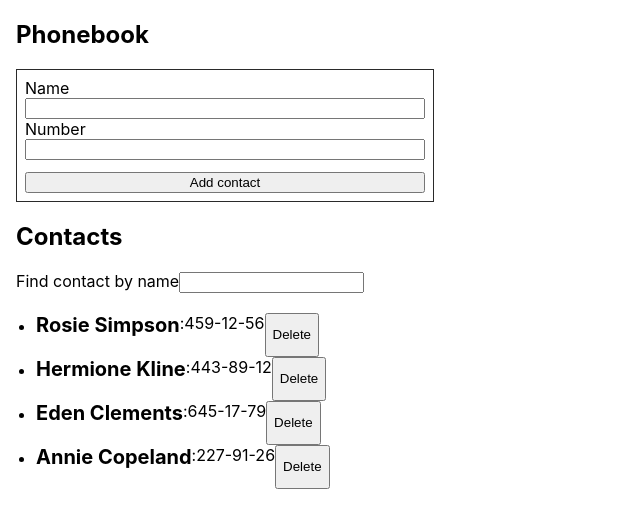
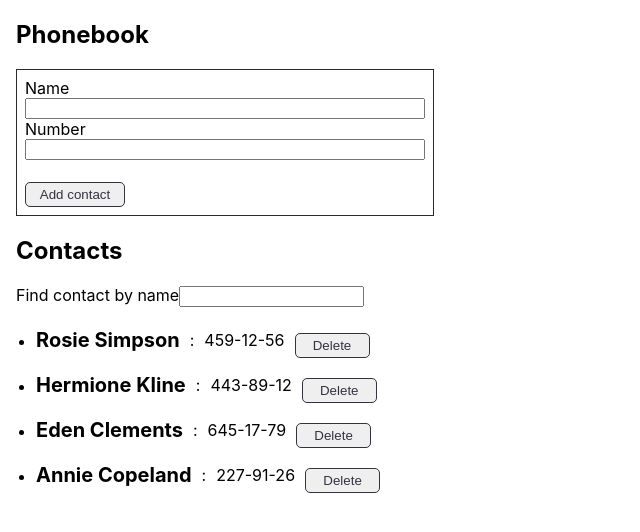
Before and after one commit to ElinaDubrovska/goit-react-hw-02-phonebook, a React (Create React App) app: page / in a window 1280 px wide. Shown: the top 532 px of the page, without its empty margins (0-640 px from the left). Built offline with nearby package versions, Linux system fonts and the light colour scheme.

Commit message:
add button-style

```diff
--- a/src/components/ContactCard/ContactCard.jsx
+++ b/src/components/ContactCard/ContactCard.jsx
@@ -1,5 +1,5 @@
 import { Component } from 'react';
-import { Container, Name, Number } from './ContactCard.styled';
+import { Button, Container, Name, Number } from './ContactCard.styled';
 // import { HiTrash} from 'react-icons/hi';
 // import PropTypes from 'prop-types';
 
@@ -15,10 +15,10 @@ export class ContactCard extends Component {
     return (
       <Container>
       <Name>
-        {name}</Name> : <Number>{number}</Number>
-      <button aria-label="Delete" onClick={() => onDelete(id)}>
+        {name}</Name>:<Number>{number}</Number>
+      <Button aria-label="Delete" onClick={() => onDelete(id)}>
              Delete
-            </button>
+            </Button>
       </Container>
     );
   }
--- a/src/components/ContactCard/ContactCard.styled.js
+++ b/src/components/ContactCard/ContactCard.styled.js
@@ -1,21 +1,33 @@
 import styled from 'styled-components';
 
 export const Container = styled.section`
-  position: relative;
+position: relative;
+display: flex;
+gap: 10px;
+align-items: center;
 
-  display: flex;
 
-  height: 100%;
-  border-radius: 4px;
-  overflow: hidden;
+
 `;
 
 export const Name = styled.h2`
   margin-top: 0;
-  margin-bottom: 20px;
+  margin-bottom: 0px;
   font-size: 20px;
 `;
 
 export const Number = styled.span`
 font-size:16px;
 `;
+
+export const Button = styled.button`
+  margin-top: 10px;
+  width: 75px;
+  height: 25px;
+  color: #333340;
+  border: 1px solid #333340;
+  border-radius: 5px;
+  cursor: pointer;
+  &:hover {
+    background-color: #6495ED };
+`
--- a/src/components/ContactForm/ContactForm.jsx
+++ b/src/components/ContactForm/ContactForm.jsx
@@ -1,7 +1,7 @@
 import { Formik, Field } from 'formik';
 // import * as Yup from 'yup';
 import { nanoid } from 'nanoid';
-import { ErrorMessage, Form, FormField } from './ContactForm.styled';
+import { Btn, ErrorMessage, Form, FormField } from './ContactForm.styled';
 
 // const ContactSchema = Yup.object().shape({
 //   name: Yup.string().required('Required field!'),
@@ -35,7 +35,7 @@ export const ContactForm = ({ onSave }) => {
           <ErrorMessage name="name" component="div" />
           </FormField>
 
-          <button type="submit">Add contact</button>
+          <Btn type="submit">Add contact</Btn>
         </Form>
       </Formik>
     );
--- a/src/components/ContactForm/ContactForm.styled.js
+++ b/src/components/ContactForm/ContactForm.styled.js
@@ -19,3 +19,15 @@ export const ErrorMessage = styled(FormikErrorMessage)`
   font-size: 14px;
   color: red;
 `;
+export const Btn = styled.button`
+
+  margin-top: 10px;
+  width: 100px;
+  height: 25px;
+  color: #333340;
+  border: 1px solid #333340;
+  border-radius: 5px;
+  cursor: pointer;
+  &:hover {
+    background-color: #6495ED };
+`
--- a/src/components/ContactList/ContactList.styled.js
+++ b/src/components/ContactList/ContactList.styled.js
@@ -1,14 +1,14 @@
 import styled from 'styled-components';
 
 export const List = styled.ul`
-  // display: flex;
-  // flex-wrap: wrap;
-  gap: 16px;
-  // list-style: none;
-  padding: 0;
-  margin: 20px;
+display: flex;
+flex-direction: column;
+justify-content: center;
+gap: 10px;
+padding: 0 20px;
+
 `;
 
 export const ListItem = styled.li`
-  width: 320px;
+
 `;
```
